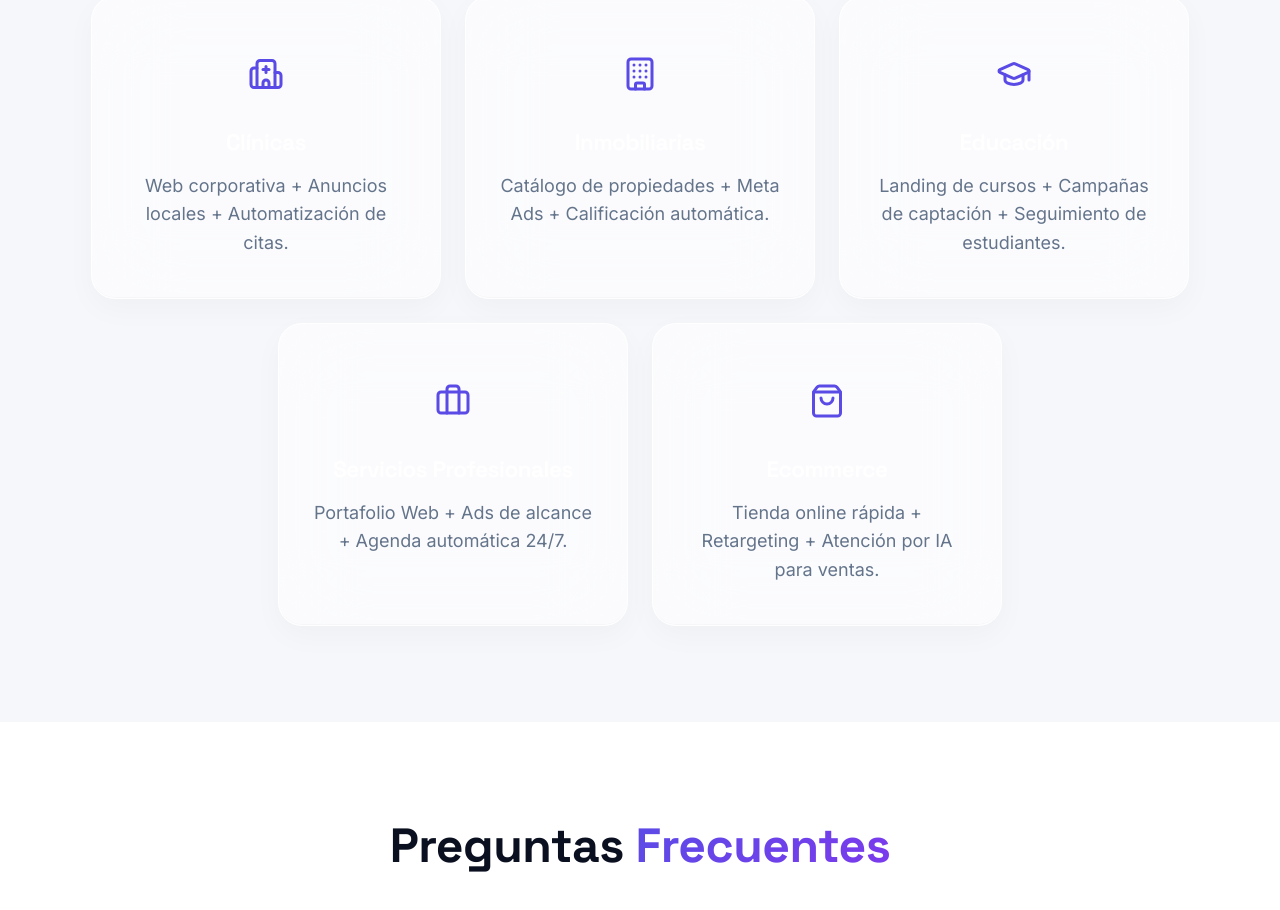
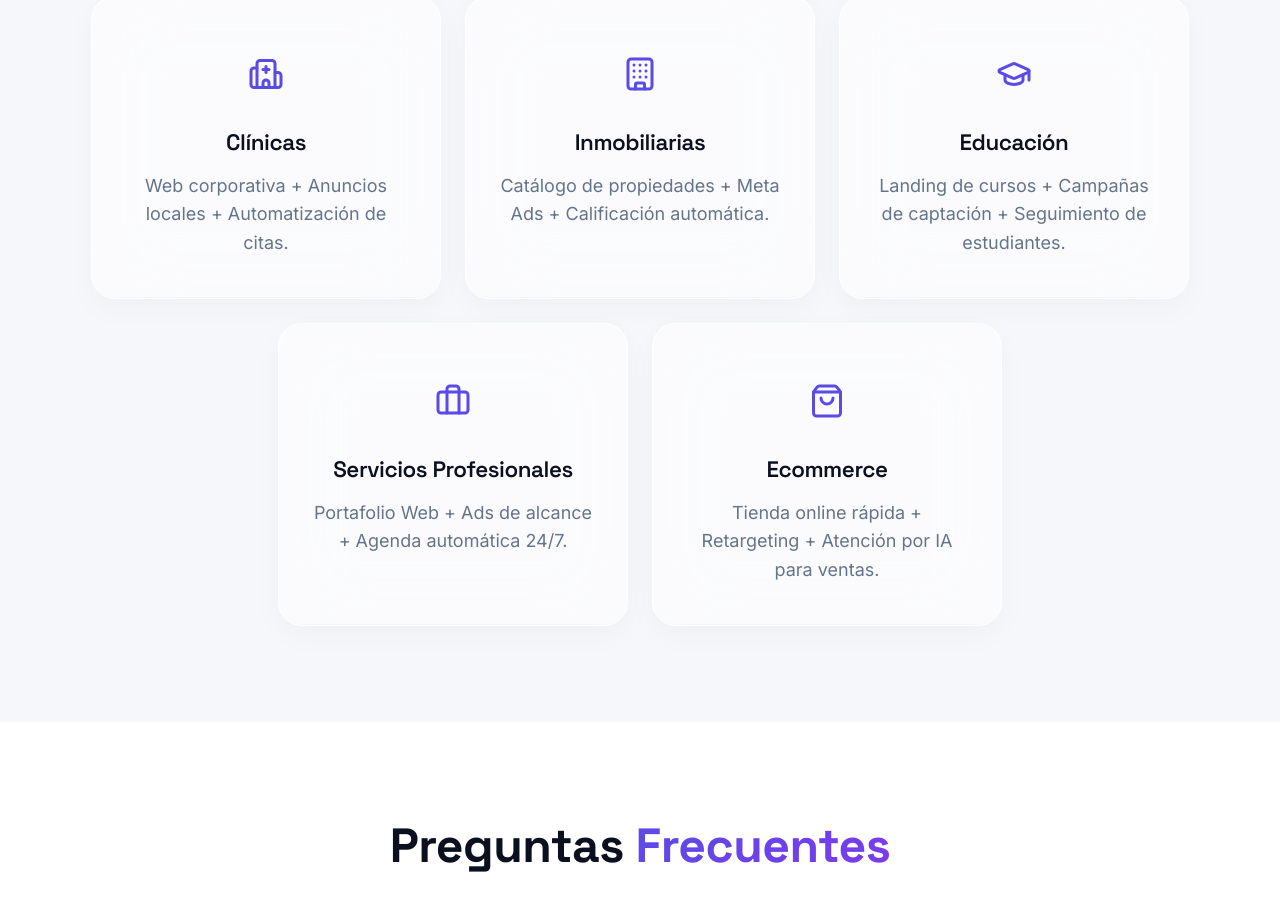
Before and after one commit to luk1311/AutoScale-agency, a React (Vite) app: page / in a window 1280 px wide. Shown: the part 5780-6690 px from the top of the page. Built offline with nearby package versions, Linux system fonts and the light colour scheme; no server answers; the database is empty.

Commit message:
feat: add styles for UseCases component grid and cards

```diff
--- a/src/components/UseCases.css
+++ b/src/components/UseCases.css
@@ -19,7 +19,7 @@
 
 .use-case-card h3 {
   font-size: 1.4rem;
-  color: #fff;
+  color: var(--ink);
 }
 
 .use-case-card p {
```
